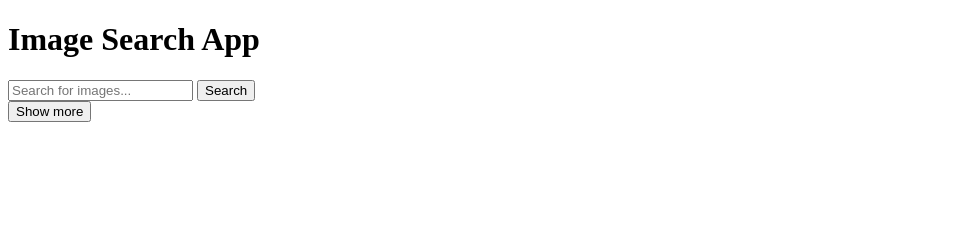
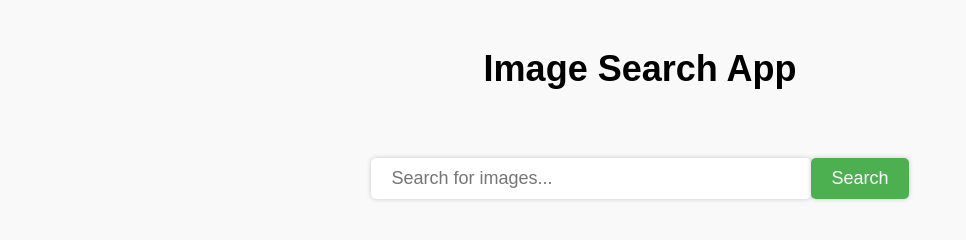
Before and after one commit to AyushiBadika/Image-Search, a plain HTML site: page index.html in a window 1280 px wide. Shown: the whole page, without its empty margins (0-966 px from the left). Drawn offline with Linux system fonts and the light colour scheme; the site is published under a folder, as on GitHub Pages, so addresses that start at the root find nothing.

Commit message:
Update index.html

```diff
--- a/index.html
+++ b/index.html
@@ -5,7 +5,7 @@
     <meta http-equiv="X-UA-Compatible" content="IE=edge" />
     <meta name="viewport" content="width=device-width, initial-scale=1.0" />
     <title>Image Search App</title>
-    <link rel="stylesheet" href="/style.css" />
+    <link rel="stylesheet" href="style.css" />
   </head>
   <body>
     <h1>Image Search App</h1>
@@ -15,6 +15,6 @@
     </form>
     <div class="search-results"></div>
     <button id="show-more-button">Show more</button>
-    <script src="/index.js"></script>
+    <script src="index.js"></script>
   </body>
 </html>
```
